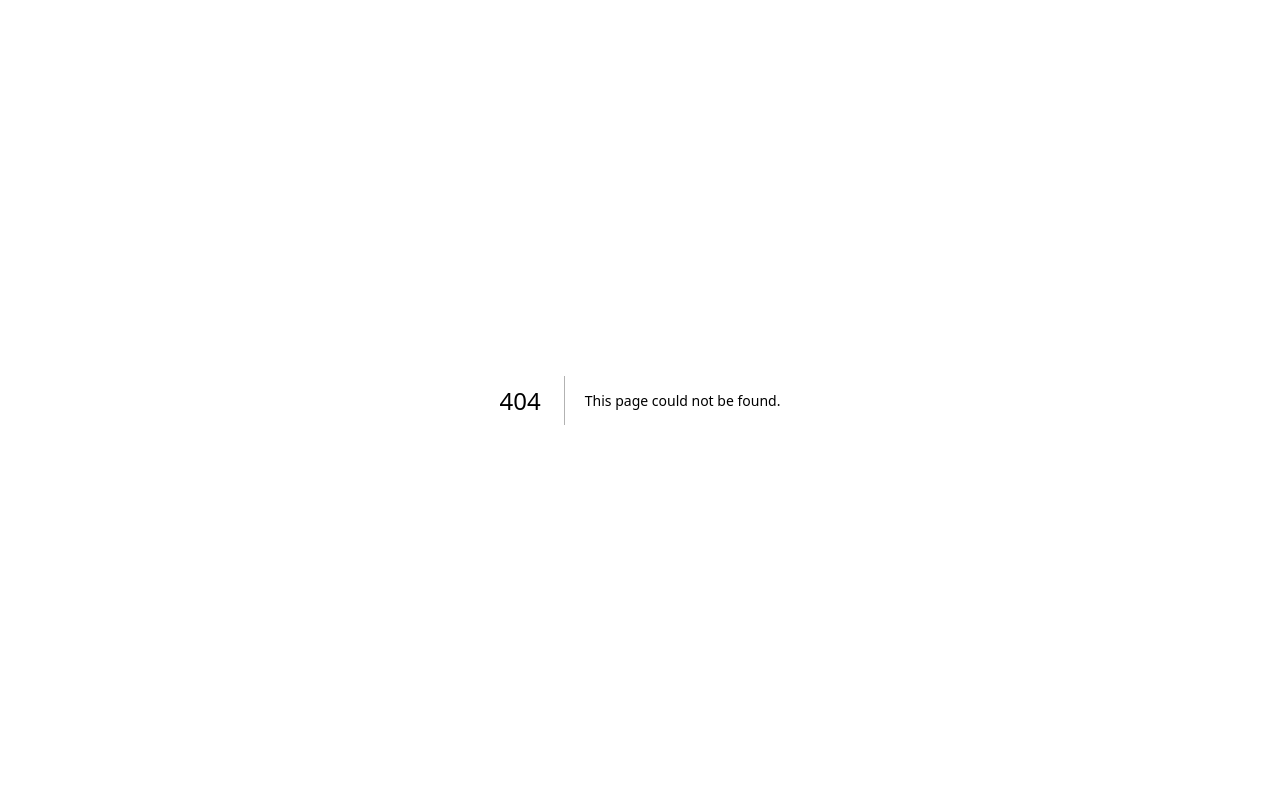
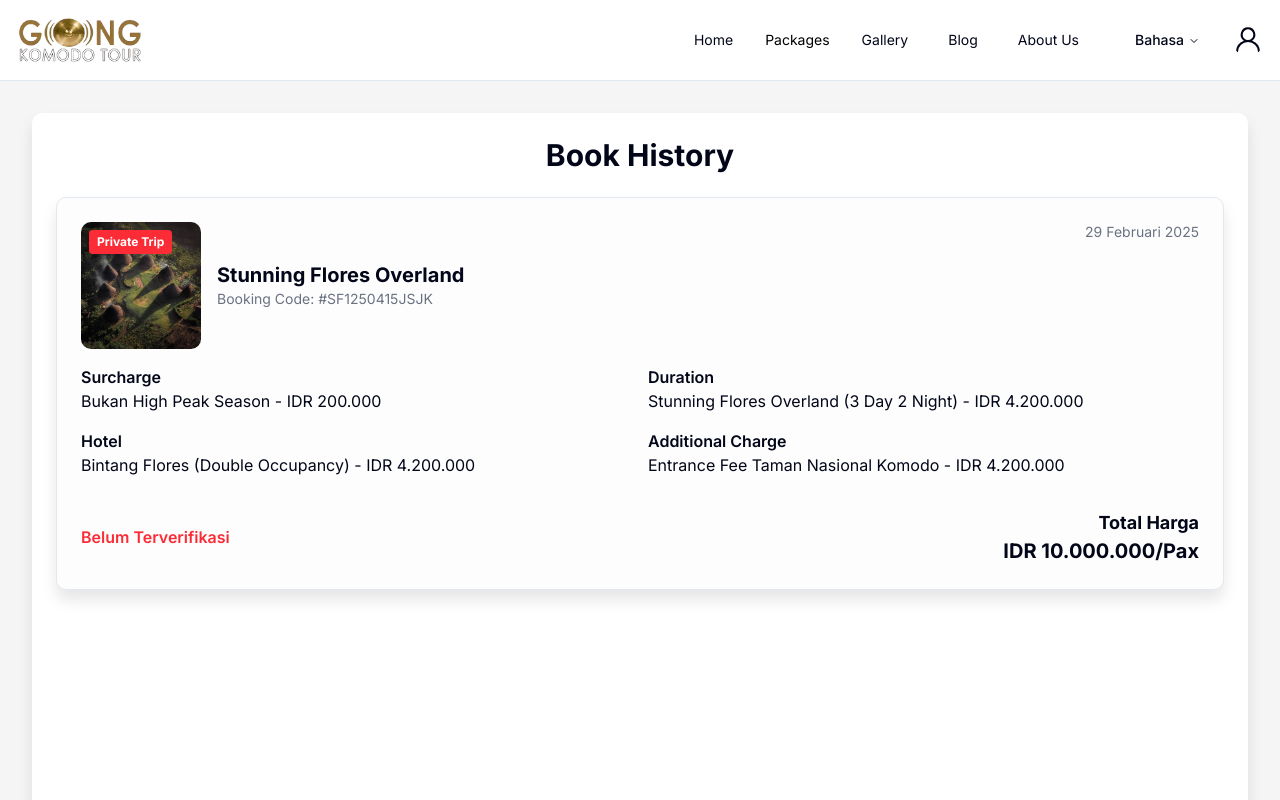
Before and after one commit to Central-Saga/fe-gongkomodotour, a Next.js app: page /booking/book-history in a window 1280 px wide. Before the commit this address had no page. Shown: the top 800 px of the page. Built offline with nearby package versions, Linux system fonts and the light colour scheme.

Commit message:
Commit Booking history belum fix sih

```diff
--- /dev/null
+++ b/src/app/(landing)/booking/book-history/page.tsx
@@ -0,0 +1,19 @@
+import BookHistory from "@/components/ui-booking/book-history/BookHistory";
+
+export default function BookHistoryPage() {
+  // Dummy data for demonstration
+  const bookingData = {
+    bookingCode: "#SF1250415JSJK",
+    packageTitle: "Stunning Flores Overland",
+    date: "29 Februari 2025",
+    surcharge: "Bukan High Peak Season - IDR 200.000",
+    duration: "Stunning Flores Overland (3 Day 2 Night) - IDR 4.200.000",
+    hotel: "Bintang Flores (Double Occupancy) - IDR 4.200.000",
+    additionalCharge: "Entrance Fee Taman Nasional Komodo - IDR 4.200.000",
+    totalPrice: "IDR 10.000.000/Pax",
+    image: "/img/waerebovillage.png", // Gambar sesuai booking
+    tripType: "Private Trip", // Label trip
+  };
+
+  return <BookHistory bookingData={bookingData} />;
+}
--- /dev/null
+++ b/src/components/ui-booking/book-history/BookHistory.tsx
@@ -0,0 +1,87 @@
+"use client";
+
+import Image from "next/image";
+
+interface BookingData {
+  bookingCode: string;
+  packageTitle: string;
+  date: string;
+  surcharge: string;
+  duration: string;
+  hotel: string;
+  additionalCharge: string;
+  totalPrice: string;
+  image: string;
+  tripType: string;
+}
+
+export default function BookHistory({
+  bookingData,
+}: {
+  bookingData: BookingData;
+}) {
+  return (
+    <div className="min-h-screen bg-[#f5f5f5] flex justify-center p-8">
+      <div className="bg-white rounded-lg shadow-lg p-6 w-full max-w-9xl">
+        <h1 className="text-3xl font-bold text-center mb-6">Book History</h1>
+        <div className="border rounded-lg p-6 flex flex-col space-y-4 relative shadow-lg bg-[#fdfdfd]">
+          {/* Gambar dan Label */}
+          <div className="flex items-center space-x-4">
+            <div className="relative">
+              <Image
+                src={bookingData.image}
+                alt="Package Image"
+                width={120}
+                height={120}
+                className="rounded-lg"
+              />
+              <div className="absolute top-2 left-2 bg-red-500 text-white text-xs font-bold px-2 py-1 rounded">
+                {bookingData.tripType}
+              </div>
+            </div>
+            <div>
+              <h2 className="text-xl font-bold">{bookingData.packageTitle}</h2>
+              <p className="text-sm text-gray-500">
+                Booking Code: {bookingData.bookingCode}
+              </p>
+            </div>
+          </div>
+
+          {/* Tanggal di Kanan Atas */}
+          <div className="absolute top-6 right-6 text-sm text-gray-500">
+            {bookingData.date}
+          </div>
+
+          {/* Detail Booking */}
+          <div className="grid grid-cols-2 gap-4">
+            <div>
+              <p className="font-semibold">Surcharge</p>
+              <p>{bookingData.surcharge}</p>
+            </div>
+            <div>
+              <p className="font-semibold">Duration</p>
+              <p>{bookingData.duration}</p>
+            </div>
+            <div>
+              <p className="font-semibold">Hotel</p>
+              <p>{bookingData.hotel}</p>
+            </div>
+            <div>
+              <p className="font-semibold">Additional Charge</p>
+              <p>{bookingData.additionalCharge}</p>
+            </div>
+          </div>
+
+          {/* Penanda Verifikasi dan Harga */}
+          <div className="flex justify-between items-center mt-4">
+            <p className="text-red-500 font-semibold">Belum Terverifikasi</p>
+            <div className="text-right">
+              <p className="font-bold text-lg">Total Harga</p>
+              <p className="text-xl font-bold">{bookingData.totalPrice}</p>
+            </div>
+          </div>
+        </div>
+      </div>
+    </div>
+  );
+}
--- a/src/components/ui-payment/page.tsx
+++ b/src/components/ui-payment/page.tsx
@@ -5,6 +5,7 @@ import Image from "next/image";
 import { FaUpload, FaCopy, FaCalendarAlt } from "react-icons/fa";
 import { MdOutlineDescription } from "react-icons/md"; // Import icon untuk deskripsi
 import { useState } from "react";
+import { useRouter } from "next/navigation"; // Import useRouter
 
 interface PaymentProps {
   packageId: string | null;
@@ -20,6 +21,7 @@ export default function Payment({
   tripCount,
 }: PaymentProps) {
   const [isUploaded, setIsUploaded] = useState(false);
+  const router = useRouter(); // Initialize useRouter
 
   const handleCopy = (text: string) => {
     navigator.clipboard.writeText(text);
@@ -148,6 +150,11 @@ export default function Payment({
               : "bg-gray-300 text-gray-500 cursor-not-allowed"
           }`}
           disabled={!isUploaded}
+          onClick={() => {
+            if (isUploaded) {
+              router.push("/booking/book-history"); // Redirect to Book History page
+            }
+          }}
         >
           Next
         </button>
```
